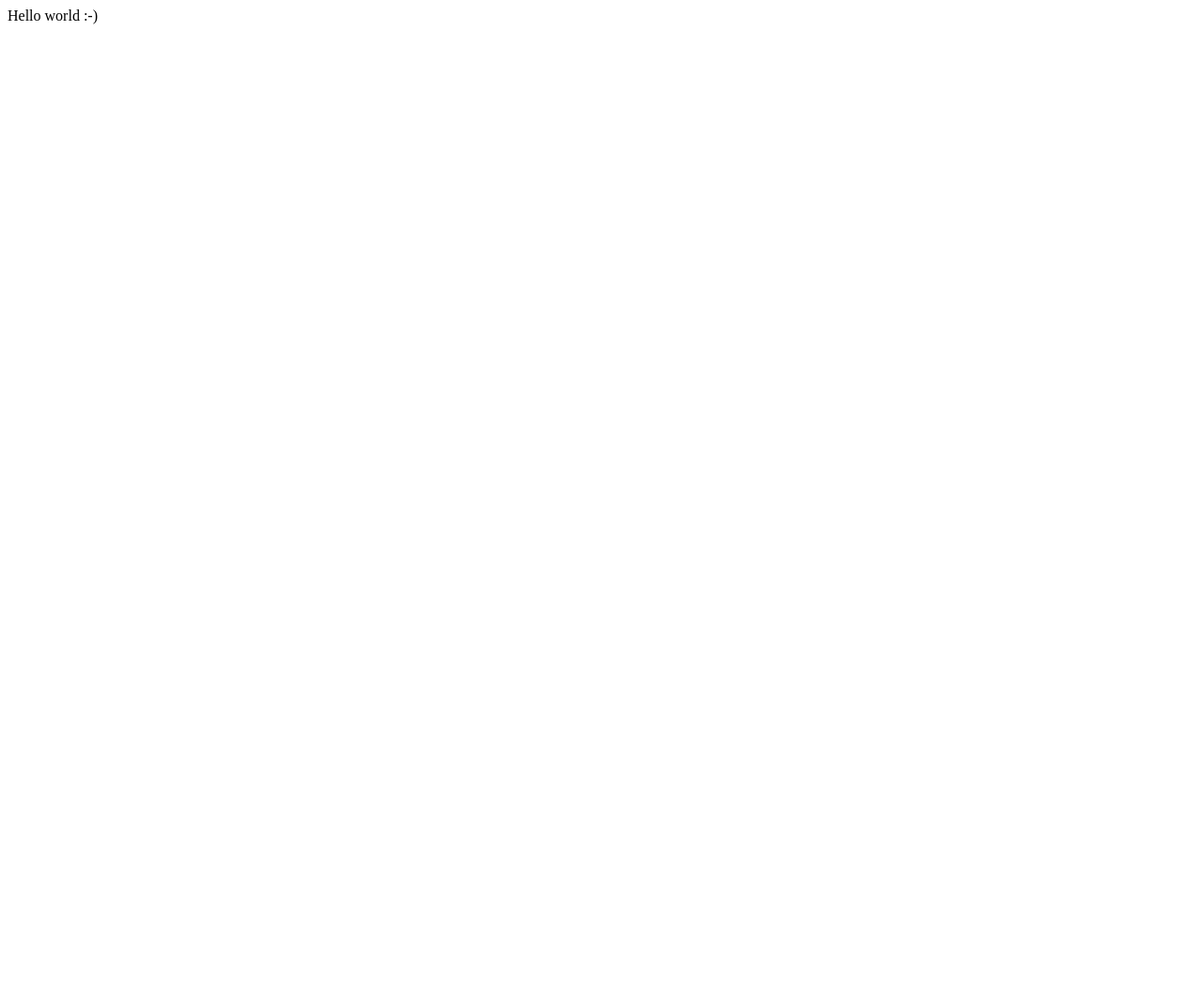
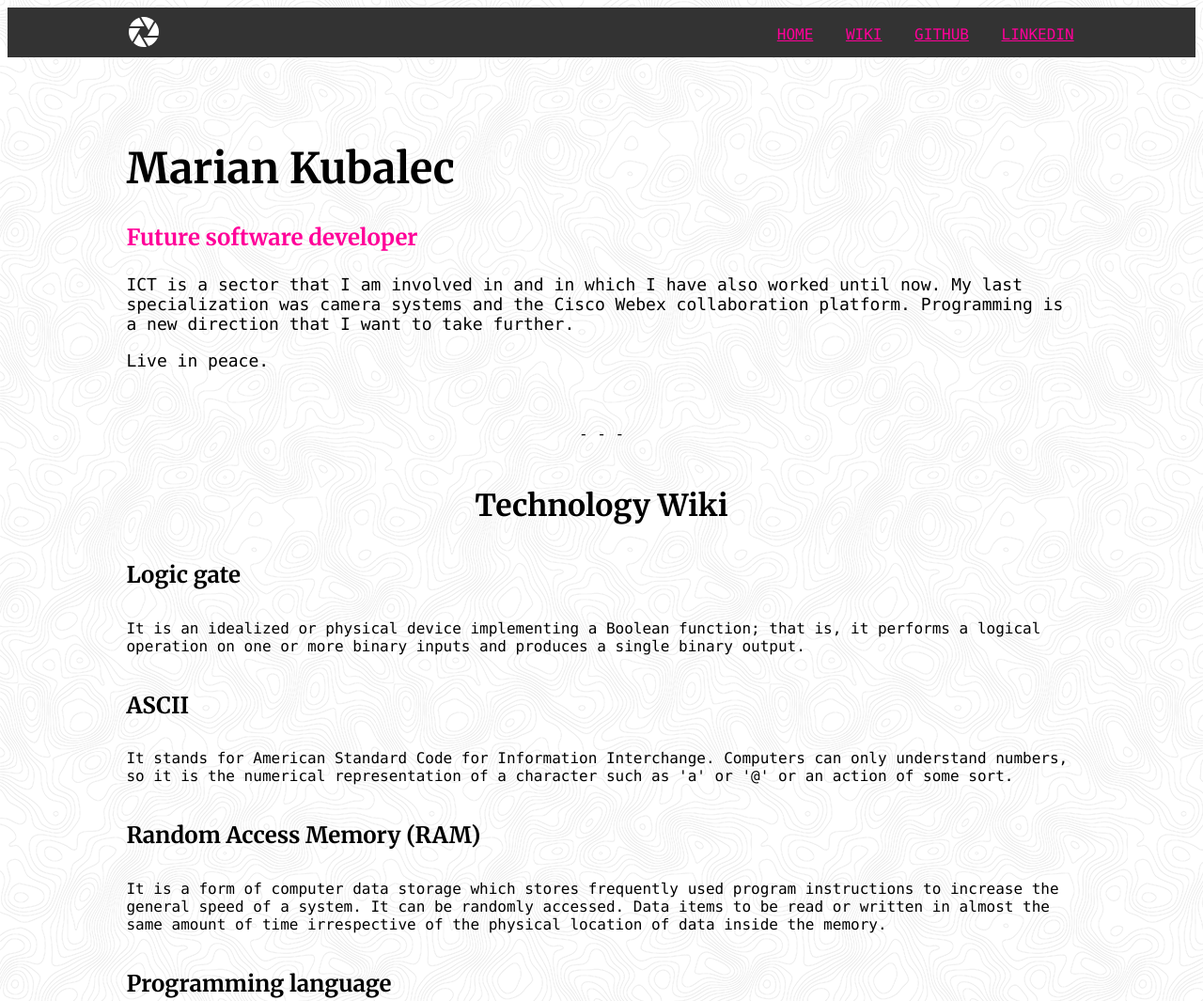
Before and after one commit to mariankubalec/mariankubalec.github.io, a plain HTML site: page index.html in a window 1280 px wide. Shown: the top 1065 px of the page at 94% size. Before the commit the page ends 800 px from the top, so only its background shows below. Drawn offline with Linux system fonts and the light colour scheme.

Commit message:
Added myFirstWebsite - to main dir

```diff
--- a/index.html
+++ b/index.html
@@ -1,7 +1,51 @@
+<!DOCTYPE html>
 <html>
-<head>
-</head>
-<body>
-  Hello world :-)
-</body>
+    <head>
+        <title>Marian Kubalec</title>
+        <link href="styles.css" type="text/css" rel="stylesheet">
+        <style>
+            @import url('https://fonts.googleapis.com/css2?family=Merriweather:wght@700&display=swap');
+        </style>
+    </head>
+    <body>
+        <div id="header">
+            <table>
+                <tr>
+                    <td>
+                        <img src="assets/logo.svg">
+                    </td>
+                    <td width="100%" align="right">
+                        <a href="index.html">HOME</a>
+                        <a href="https://www.wikipedia.com">WIKI</a>
+                        <a href="https://github.com/">GITHUB</a>
+                        <a href="https://www.linkedin.com/">LINKEDIN</a>
+                    </td>
+                </tr>
+            </table>
+        </div>
+        <div id="main_text">
+            <h1>Marian Kubalec</h1>
+            <h3>Future software developer</h3>
+            <span id="desc_text">
+                <p>ICT is a sector that I am involved in and in which I have also worked until now. My last specialization was camera systems and the Cisco Webex collaboration platform. Programming is a new direction that I want to take further.</p>
+                <p>Live in peace.</p>
+            </span>
+        </div>
+        <div id="separator">- - -</div>
+        <div>
+            <h2>Technology Wiki</h2>
+            <h4>Logic gate</h4>
+            <p>It is an idealized or physical device implementing a Boolean function; that is, it performs a logical operation on one or more binary inputs and produces a single binary output.</p>
+            <h4>ASCII</h4>
+            <p>It stands for American Standard Code for Information Interchange. Computers can only understand numbers, so it is the numerical representation of a character such as 'a' or '@' or an action of some sort.</p>
+            <h4>Random Access Memory (RAM)</h4>
+            <p>It is a form of computer data storage which stores frequently used program instructions to increase the general speed of a system. It can be randomly accessed. Data items to be read or written in almost the same amount of time irrespective of the physical location of data inside the memory.</p>
+            <h4>Programming language</h4>
+            <p>A formal language that specifies a set of instructions that can be used to produce various kinds of output. They generally consist of instructions for a computer and can be used to create programs that implement specific algorithms.</p>
+            <h4>Domain Name System (DNS)</h4>
+            <p>A hierarchical decentralized naming system for computers, services, or other resources connected to the Internet or a private network. It associates various information with domain names assigned to each of the participating entities.</p>
+            <h4>Hypertext Transfer Protocol (HTTP)</h4>
+            <p>An application protocol for distributed, collaborative, and hypermedia information systems. It is the foundation of data communication for the World Wide Web. It is the standard protocol to exchange or transfer hypertext.</p>
+        </div>
+    </body>
 </html>
--- /dev/null
+++ b/styles.css
@@ -0,0 +1,65 @@
+body{
+    background-image: url("assets/background.png");
+    font-family: 'Consolas';
+}
+
+div{
+    padding-left: 10%;
+    padding-right: 10%;
+}
+
+a, a:hover, a:focus, a:active {
+    color: inherit;
+}
+
+h1{
+    font-family: 'Merriweather', serif;
+    font-size: 45px;
+    padding-top: 60px;
+}
+
+h2{
+    font-family: 'Merriweather', serif;
+    font-size: 32px;
+    text-align: center;
+}
+
+h3{
+    font-family: 'Merriweather', serif;
+    font-size: 24px;
+    color: #ff0099;
+}
+
+h4{
+    font-family: 'Merriweather', serif;
+    font-size: 24px;
+    padding-top: 6px;
+}
+
+#header{
+    background-color: #333333;
+    color: #ff0099;
+    word-spacing: 25px;
+    vertical-align: center;
+    padding-top: 7px;
+    padding-bottom: 4px;
+}
+
+#header{
+    background-color: #333333;
+    color: #ff0099;
+    word-spacing: 25px;
+    vertical-align: center;
+    padding-top: 7px;
+    padding-bottom: 4px;
+}
+
+#separator{
+    text-align: center;
+    padding-top: 40px;
+    padding-bottom: 20px;
+}
+
+#desc_text{
+    font-size: 18px;
+}
```
Also changed, not shown: assets/background.png (added), assets/logo.svg (added).
